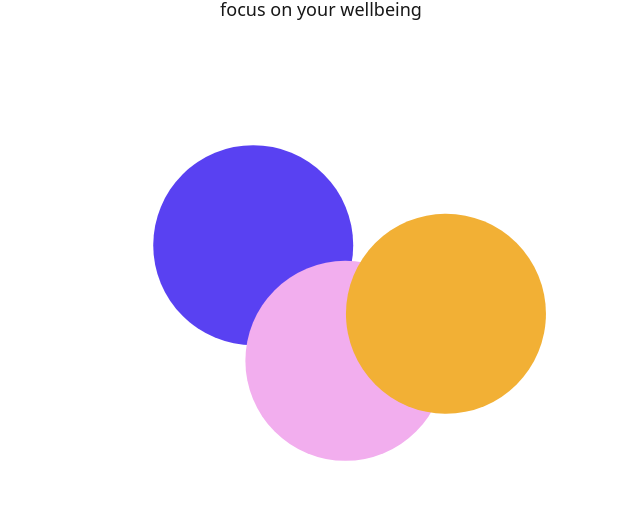
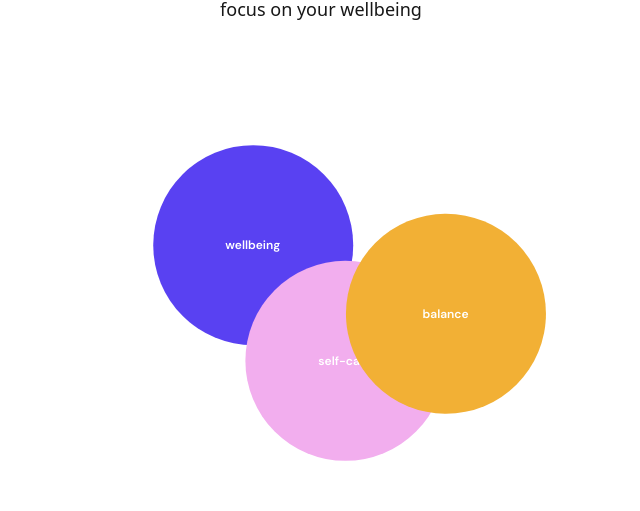
Before and after one commit to zofienora/cyclecoach, a Next.js app in the folder my-app/: page / in a window 1280 px wide. Shown: the part 949-1460 px from the top of the page, without its empty margins (319-959 px from the left). Built offline with nearby package versions, Linux system fonts and the light colour scheme.

Commit message:
added tip for each circle

```diff
--- a/my-app/app/components/PhaseTracker.tsx
+++ b/my-app/app/components/PhaseTracker.tsx
@@ -24,14 +24,28 @@ export default function PhaseTracker() {
       ? getPhaseForDay(userData.currentDayInCycle, userData.cycleLength)
       : null;
 
-    // Randomly select one recommendation from the current phase's tips
+    // Randomly select one recommendation from the current phase's tips for the headline
     // Use useMemo to keep the same recommendation until phase changes
     const selectedTip = useMemo(() => {
       if (!currentPhase || !currentPhase.tips || currentPhase.tips.length === 0) {
         return null;
       }
-      const randomIndex = Math.floor(Math.random() * currentPhase.tips.length);
-      return currentPhase.tips[randomIndex];
+      // Use first 2 tips for headline (index 0 or 1)
+      const headlineTips = currentPhase.tips.slice(0, 2);
+      const randomIndex = Math.floor(Math.random() * headlineTips.length);
+      return headlineTips[randomIndex];
+    }, [currentPhase?.name]); // Re-select when phase changes
+
+    // Randomly select 3 tips for the circles (from tips 2-4, which are circle-specific)
+    const circleTips = useMemo(() => {
+      if (!currentPhase || !currentPhase.tips || currentPhase.tips.length < 5) {
+        return ["wellbeing", "self-care", "balance"];
+      }
+      // Get tips 2, 3, 4 (indices 2, 3, 4) for circles
+      const availableTips = currentPhase.tips.slice(2, 5);
+      // Shuffle and take 3
+      const shuffled = [...availableTips].sort(() => Math.random() - 0.5);
+      return shuffled.slice(0, 3);
     }, [currentPhase?.name]); // Re-select when phase changes
 
   return (
@@ -45,7 +59,7 @@ export default function PhaseTracker() {
     <div ref={containerRef} className="w-[90%] h-[80%] mx-auto relative">
       {/* Top circle */}
       <motion.div
-        className="w-50 h-50 rounded-full bg-secondary absolute"
+        className="w-50 h-50 rounded-full bg-secondary absolute flex items-center justify-center p-4"
         initial={{ x: dimensions.width * 0.1, y: dimensions.height * 0.1 }}
         animate={{
           x: [dimensions.width * 0.1, dimensions.width * 0.4, dimensions.width * 0.1],
@@ -56,10 +70,12 @@ export default function PhaseTracker() {
         duration: 100,
         ease: 'linear',
         }}
-      />
+      >
+        <span className="text-white text-xs font-semibold text-center">{circleTips[0]}</span>
+      </motion.div>
       {/* Center circle */}
       <motion.div
-        className="w-50 h-50 rounded-full bg-primary absolute"
+        className="w-50 h-50 rounded-full bg-primary absolute flex items-center justify-center p-4"
         initial={{ x: dimensions.width * 0.3, y: dimensions.height * 0.3 }}
         animate={{
           x: [dimensions.width * 0.3, dimensions.width * 0.6, dimensions.width * 0.3],
@@ -70,11 +86,13 @@ export default function PhaseTracker() {
           duration: 100,
           ease: 'linear',
         }}
-      />
+      >
+        <span className="text-white text-xs font-semibold text-center">{circleTips[1]}</span>
+      </motion.div>
 
       {/* Bottom zone circle */}
       <motion.div
-        className="w-50 h-50 rounded-full bg-accent absolute"
+        className="w-50 h-50 rounded-full bg-accent absolute flex items-center justify-center p-4"
         initial={{ x: dimensions.width * 0.6, y: dimensions.height * 0.2 }}
         animate={{
           x: [dimensions.width * 0.6, dimensions.width * 0.2, dimensions.width * 0.6],
@@ -85,7 +103,9 @@ export default function PhaseTracker() {
           duration: 100,
           ease: 'linear',
         }}
-      />
+      >
+        <span className="text-white text-xs font-semibold text-center">{circleTips[2]}</span>
+      </motion.div>
     </div>
    </section>
   );
--- a/my-app/app/lib/phases.ts
+++ b/my-app/app/lib/phases.ts
@@ -15,7 +15,10 @@ export const phases: Phase[] = [
     color: "#F24535", // red-orange
     tips: [
       "rest, gentle movement, and self-care",
-      "nourishing food, hydration, and relaxation"
+      "nourishing food, hydration, and relaxation",
+      "warm baths",
+      "yoga stretches",
+      "herbal teas"
     ],
   },
   {
@@ -24,7 +27,10 @@ export const phases: Phase[] = [
     color: "#F2AEEE", // soft pink
     tips: [
       "building energy, light exercise, and fresh foods",
-      "increasing activity, social connections, and new beginnings"
+      "increasing activity, social connections, and new beginnings",
+      "cardio workouts",
+      "green vegetables",
+      "morning routines"
     ],
   },
   {
@@ -33,7 +39,10 @@ export const phases: Phase[] = [
     color: "#F2B035", // golden yellow
     tips: [
       "peak energy, strength training, and social activities",
-      "high-intensity workouts, communication, and confidence"
+      "high-intensity workouts, communication, and confidence",
+      "HIIT training",
+      "protein-rich meals",
+      "social events"
     ],
   },
   {
@@ -42,7 +51,10 @@ export const phases: Phase[] = [
     color: "#5941F2", // purple
     tips: [
       "calm movement, nourishing food, sleep and relaxation",
-      "gentle exercise, comfort foods, and restful activities"
+      "gentle exercise, comfort foods, and restful activities",
+      "meditation",
+      "dark chocolate",
+      "early bedtime"
     ],
   },
 ];
```
